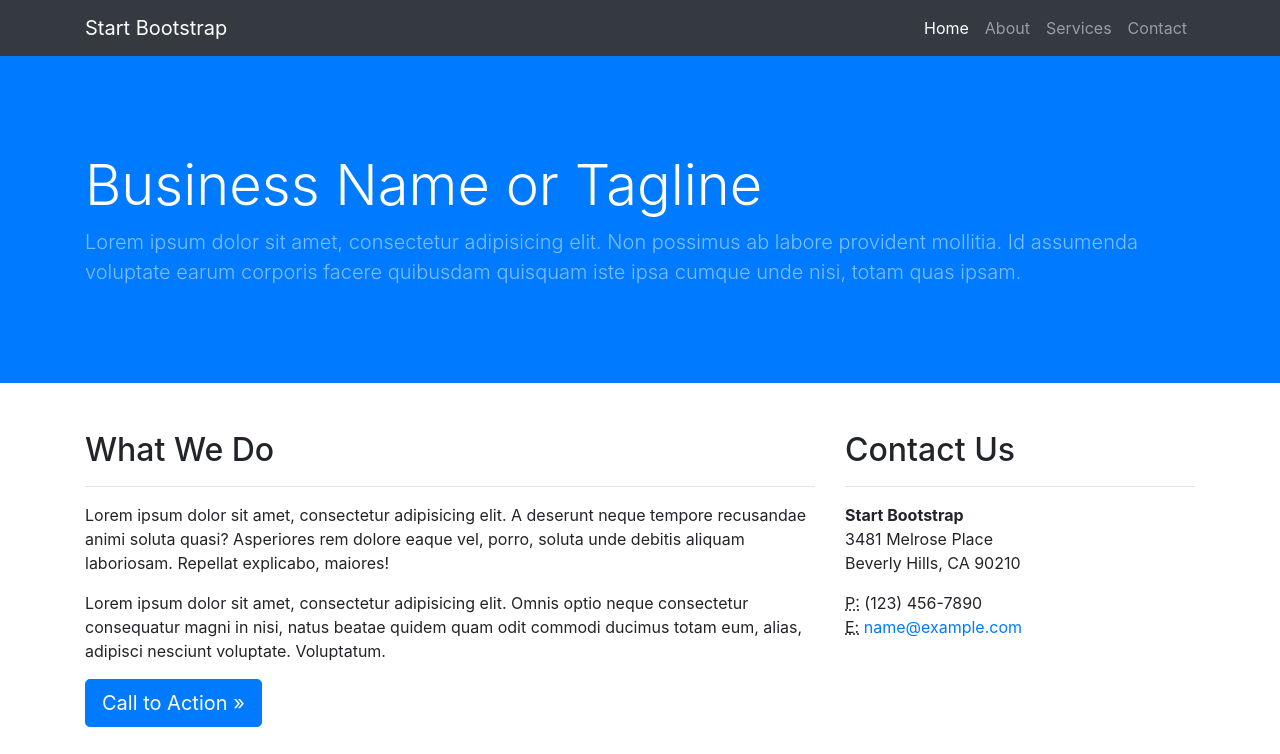
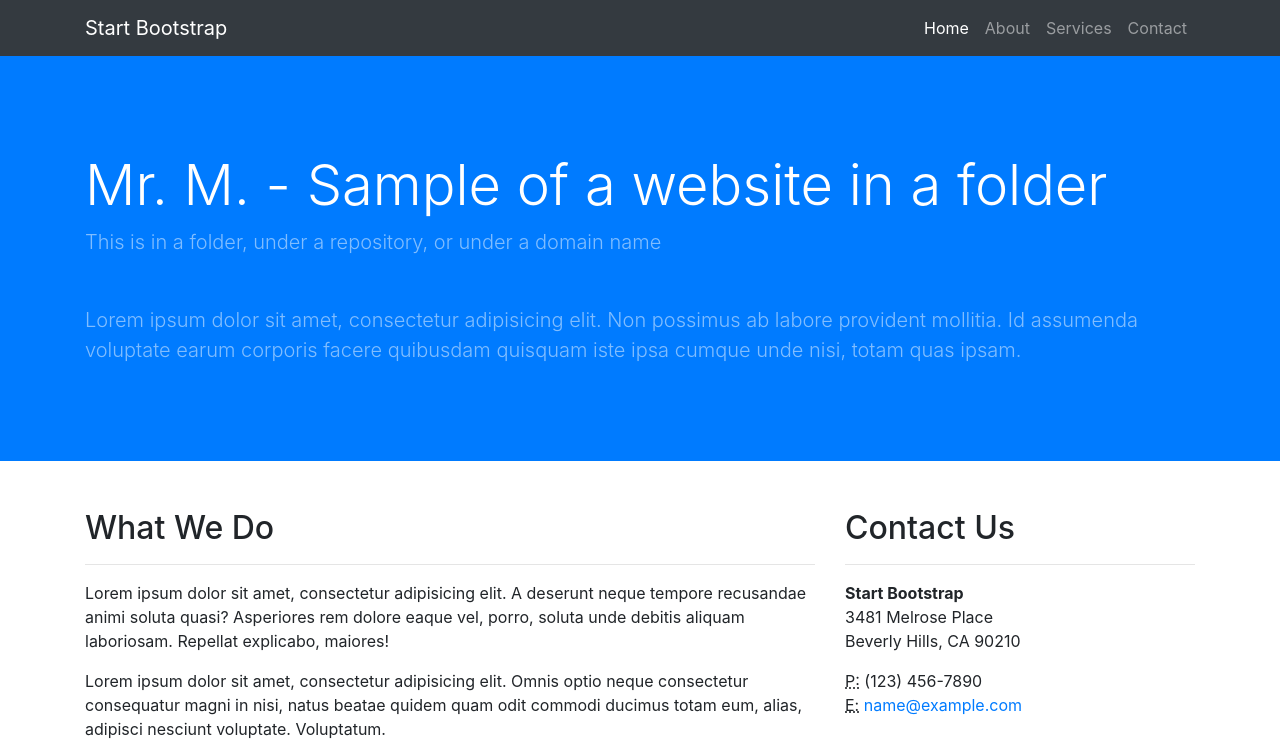
Before and after one commit to mrmccormack/mrmwebguy.com, a website: page business-page/index.html in a window 1280 px wide. Shown: the top 754 px of the page. Drawn offline with Linux system fonts and the light colour scheme.

Commit message:
changed title

```diff
--- a/business-page/index.html
+++ b/business-page/index.html
@@ -53,7 +53,8 @@
     <div class="container h-100">
       <div class="row h-100 align-items-center">
         <div class="col-lg-12">
-          <h1 class="display-4 text-white mt-5 mb-2">Business Name or Tagline</h1>
+          <h1 class="display-4 text-white mt-5 mb-2">Mr. M. - Sample of a website in a folder</h1>
+          <p class="lead mb-5 text-white-50">This is in a folder, under a repository, or under a domain name</p>
           <p class="lead mb-5 text-white-50">Lorem ipsum dolor sit amet, consectetur adipisicing elit. Non possimus ab labore provident mollitia. Id assumenda voluptate earum corporis facere quibusdam quisquam iste ipsa cumque unde nisi, totam quas ipsam.</p>
         </div>
       </div>
```
